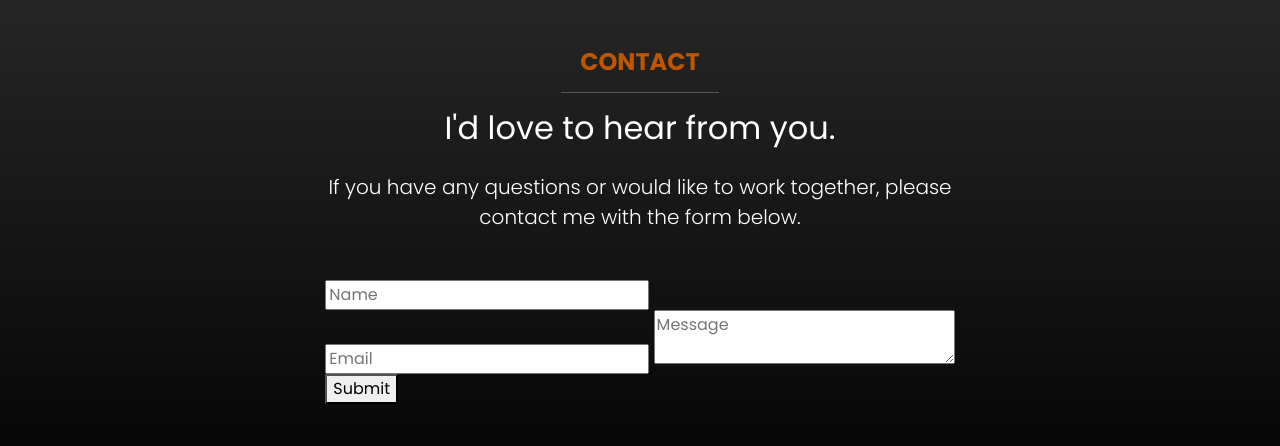
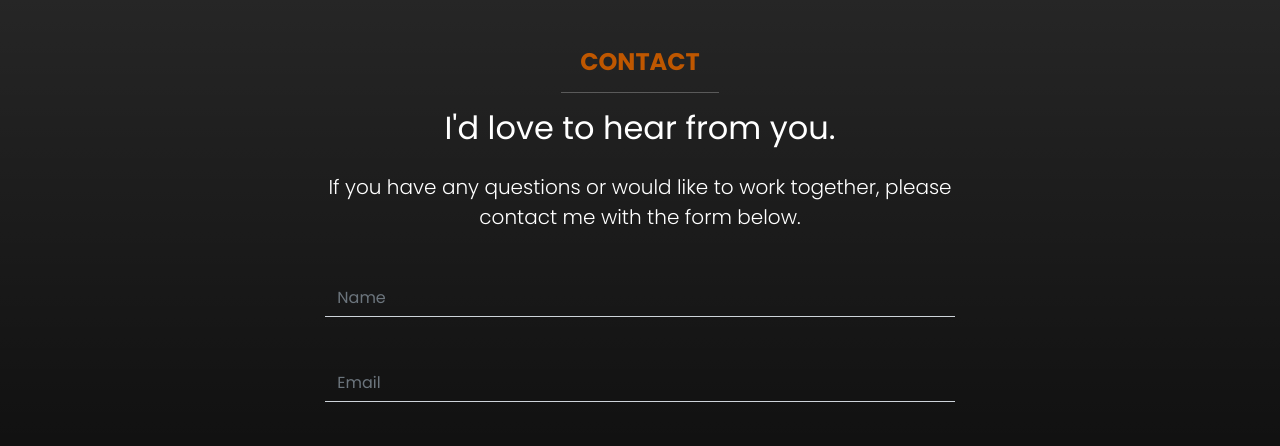
Before and after one commit to CoderDrew/portfolio, a website: page index.html in a window 1280 px wide. Shown: the part 3730-4176 px from the top of the page. Drawn offline with nearby package versions, Linux system fonts and the light colour scheme; files that its build step writes are made by us from their sources; files whose address does not match are found by name.

Commit message:
reverted

```diff
--- a/index.html
+++ b/index.html
@@ -280,22 +280,32 @@
           </div>
 
           <!-- Form -->
-          <form name="contact" method="POST" data-netlify="true">
-            <input type="hidden" name="form-name" value="contact" />
-
-            <input type="text" name="name" placeholder="Name" required />
-            <input type="email" name="email" placeholder="Email" required />
-            <textarea name="message" placeholder="Message" required></textarea>
-
-            <button type="submit">Submit</button>
+          <form name="contact" netlify>
+            <div class="mb-5">
+              <input type="text"
+                class="form-control bg-transparent border-top-0 border-start-0 border-end-0 rounded-0 border-muted text-white"
+                name="name" placeholder="Name" />
+            </div>
+            <div class="mb-5">
+              <input type="email"
+                class="form-control bg-transparent border-top-0 border-start-0 border-end-0 rounded-0 border-muted text-white"
+                name="email" placeholder="Email" />
+            </div>
+            <div class="mb-5">
+              <textarea
+                class="form-control bg-transparent border-top-0 border-start-0 border-end-0 rounded-0 border-muted text-white"
+                name="message" placeholder="Message"></textarea>
+            </div>
+            <div class="mb-5 d-grid">
+              <button type="submit" class="btn btn-primary">Submit</button>
+            </div>
           </form>
-
         </div>
       </div>
       <!-- Footer -->
       <div class="d-flex mt-5">
         <p class="flex-grow-1">
-          Copyright &copy; 2025
+          Copyright &copy; 2023
         </p>
         <div class="hstack gap-3">
           <a class="text-decoration-none" href="https://www.linkedin.com/in/drew-reutlinger-31a324240/" target="_blank">
```
